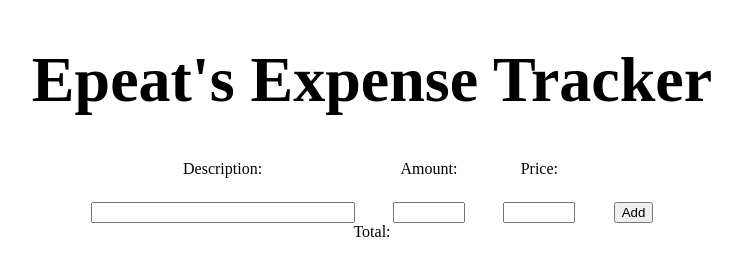
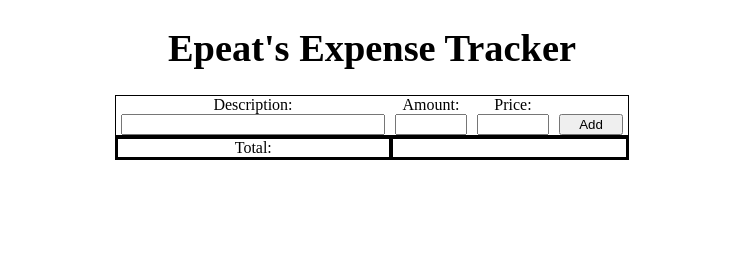
Before and after one commit to epeat96/expense-tracker, a plain HTML site: page index.html in a window 1280 px wide. Shown: the whole page, without its empty margins (268-1010 px from the left). Drawn offline with Linux system fonts and the light colour scheme.

Commit message:
feat: add borders and center buttons

```diff
--- a/style.css
+++ b/style.css
@@ -1,19 +1,35 @@
 .grid-container {
   display: inline-grid;
   grid-template-columns: auto auto auto auto;
-  grid-row-gap: 3vh;
-  grid-column-gap: 3vw;
+  border: 1px, solid black;
+  width: 40vw;
+}
+
+.grid-container2 {
+  display: inline-grid;
+  grid-template-columns: auto auto;
+  grid-auto-columns: fit-content();
+  border: 1px, solid black;
+  text-align: left;
+  width: 40vw;
+}
+
+.grid-item{
+    border: 2px solid black;
+    display: flex;
+    justify-content: center;
+    align-items: center;
 }
 
 h1 {
- font-size: 5vw;
+ font-size: 3vw;
 }
 
 #description{
     width: 20vw;
 }
 
-#price, #amount{
+#price, #amount, #add{
     width:5vw;
 }
 
```
